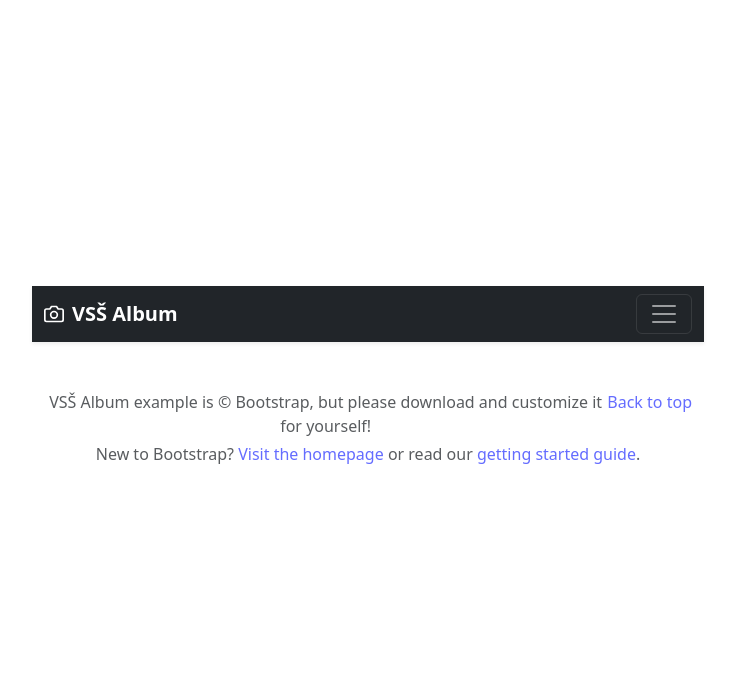
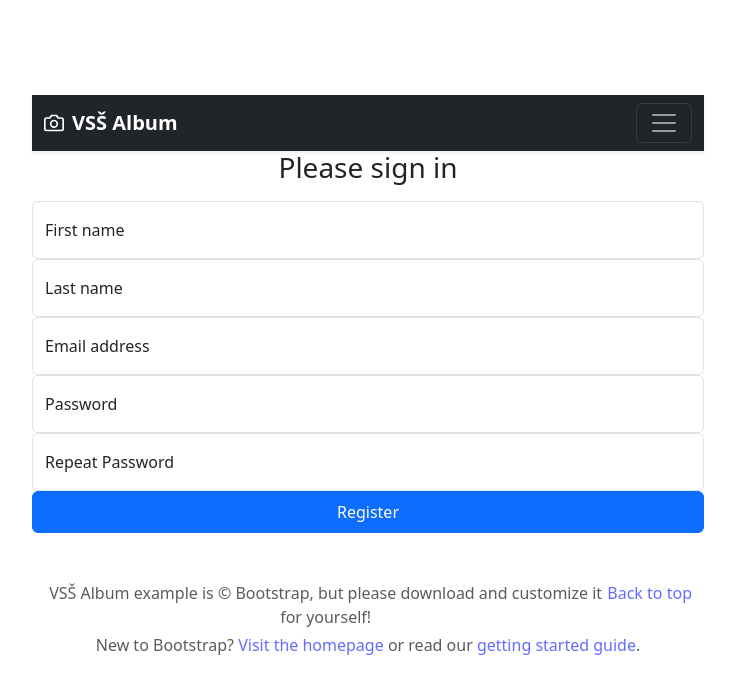
Before and after one commit to islammusicscv/bars-frontend, a React (Vite) app: page /register in a window 1280 px wide. Shown: the top 694 px of the page, without its empty margins (272-1007 px from the left). Built offline with nearby package versions, Linux system fonts and the light colour scheme; the HTML template or start-up script is replaced by a standard one.

Commit message:
urejena registracija

```diff
--- a/src/App.tsx
+++ b/src/App.tsx
@@ -4,6 +4,7 @@ import {Route, Routes} from "react-router-dom";
 import Home from "./pages/Home.tsx";
 import Location from "./pages/Location.tsx";
 import Login from "./pages/Login.tsx";
+import Register from "./pages/Register.tsx";
 
 function App() {
 
@@ -15,10 +16,10 @@ function App() {
                 <Route path="/" element={<Home/>} />
                 <Route path="/locations" element={<Location/>} />
                 <Route path="/login" element={<Login/>} />
+                <Route path="/register" element={<Register/>} />
             </Routes>
         </Layout>
       </>
   )
   }
-
-          export default App
+export default App
--- /dev/null
+++ b/src/interfaces/RegiserData.ts
@@ -0,0 +1,6 @@
+export interface RegiserData {
+    first_name: string;
+    last_name: string;
+    email: string;
+    password: string;
+}
--- /dev/null
+++ b/src/pages/Register.tsx
@@ -0,0 +1,93 @@
+import {useState} from "react";
+import type {RegiserData} from "../interfaces/RegiserData.ts";
+import axios from "axios";
+import {useNavigate} from "react-router-dom";
+
+const Register = () => {
+    const navigate = useNavigate();
+
+    const [firstName, setFirstName] = useState('');
+    const [lastName, setLastName] = useState('');
+    const [email, setEmail] = useState('');
+    const [pass1, setPass1] = useState('');
+    const [pass2, setPass2] = useState('');
+
+    const handleSubmit = async (e: React.FormEvent) => {
+        e.preventDefault();
+
+        if (pass1 != pass2) {
+            console.log("Gesli se ne ujameta");
+            return;
+        }
+
+        const data: RegiserData = {
+            first_name: firstName,
+            last_name: lastName,
+            email: email,
+            password: pass1
+        }
+
+        try {
+            const res = await axios.post('http://localhost:3000/users', data);
+
+            if (res.status === 200 || res.status === 201) {
+                alert("Uspešno");
+                navigate('/login');
+            }
+        }
+        catch (err) {
+            console.log(err);
+        }
+    }
+
+    return (
+        <>
+            <form onSubmit={handleSubmit}>
+                <h1 className="h3 mb-3 fw-normal">Please sign in</h1>
+                <div className="form-floating">
+                    <input type="text" className="form-control" id="firstNameInput"
+                           placeholder="First name"
+                           value={firstName}
+                           onChange={(e)=>setFirstName(e.target.value)}
+                    />
+                    <label htmlFor="firstNameInput">First name</label>
+                </div>
+                <div className="form-floating">
+                    <input type="text" className="form-control" id="lastNameInput"
+                           placeholder="Last name"
+                           value={lastName}
+                           onChange={(e)=>setLastName(e.target.value)}
+                    />
+                    <label htmlFor="lastNameInput">Last name</label>
+                </div>
+                <div className="form-floating">
+                    <input type="email" className="form-control" id="floatingInput"
+                           placeholder="name@example.com"
+                           value={email}
+                           onChange={(e)=>setEmail(e.target.value)}
+                    />
+                    <label htmlFor="floatingInput">Email address</label>
+                </div>
+                <div className="form-floating">
+                    <input type="password" className="form-control" id="floatingPassword"
+                           placeholder="Password"
+                           value={pass1}
+                           onChange={(e)=>setPass1(e.target.value)}
+                    />
+                    <label htmlFor="floatingPassword">Password</label>
+                </div>
+                <div className="form-floating">
+                    <input type="password" className="form-control" id="floatingPassword2"
+                           placeholder="Repeat Password"
+                           value={pass2}
+                           onChange={(e)=>setPass2(e.target.value)}
+                    />
+                    <label htmlFor="floatingPassword2">Repeat Password</label>
+                </div>
+                <button className="btn btn-primary w-100 py-2" type="submit">Register</button>
+            </form>
+
+        </>
+    )
+}
+export default Register;
```
